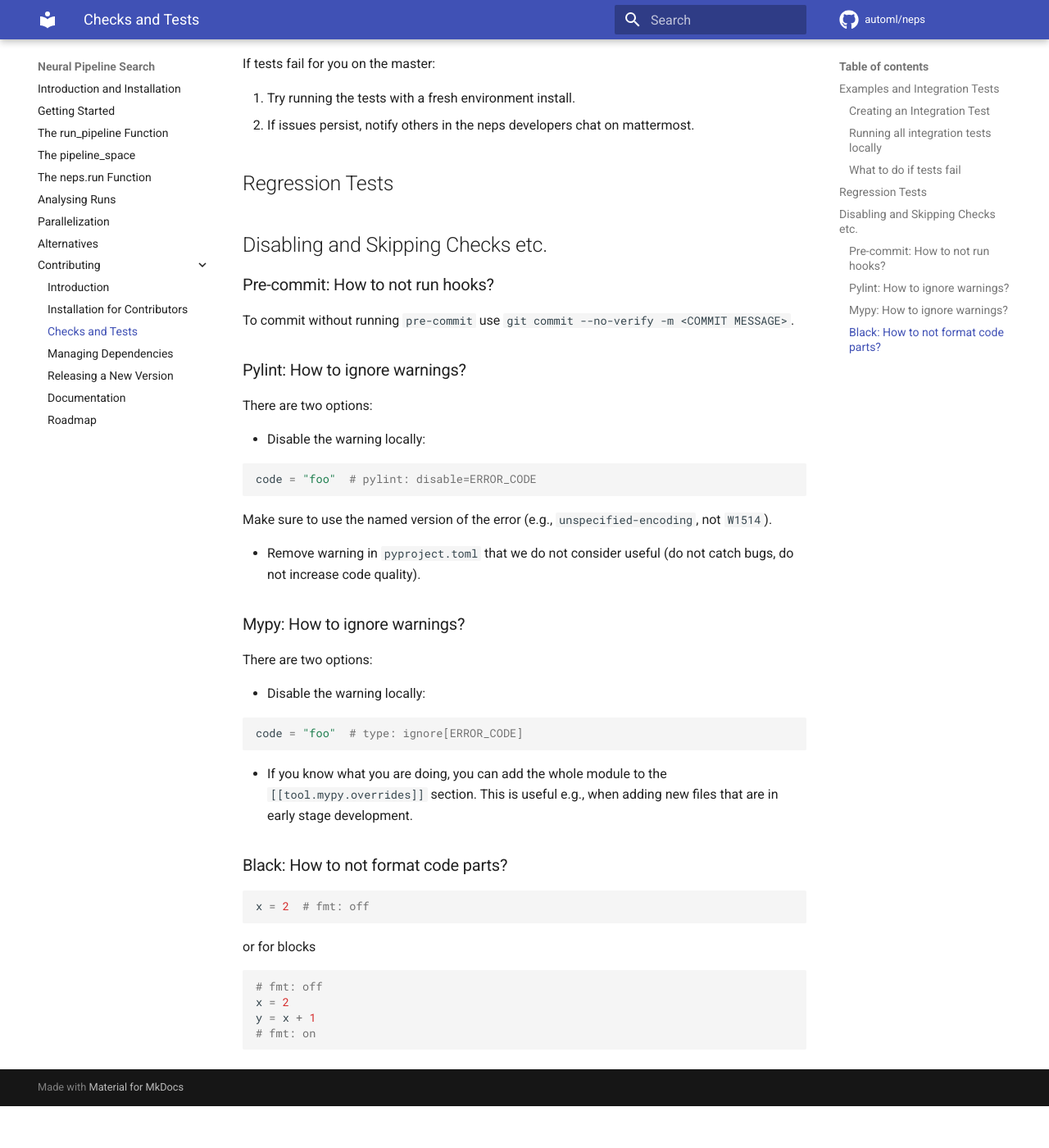
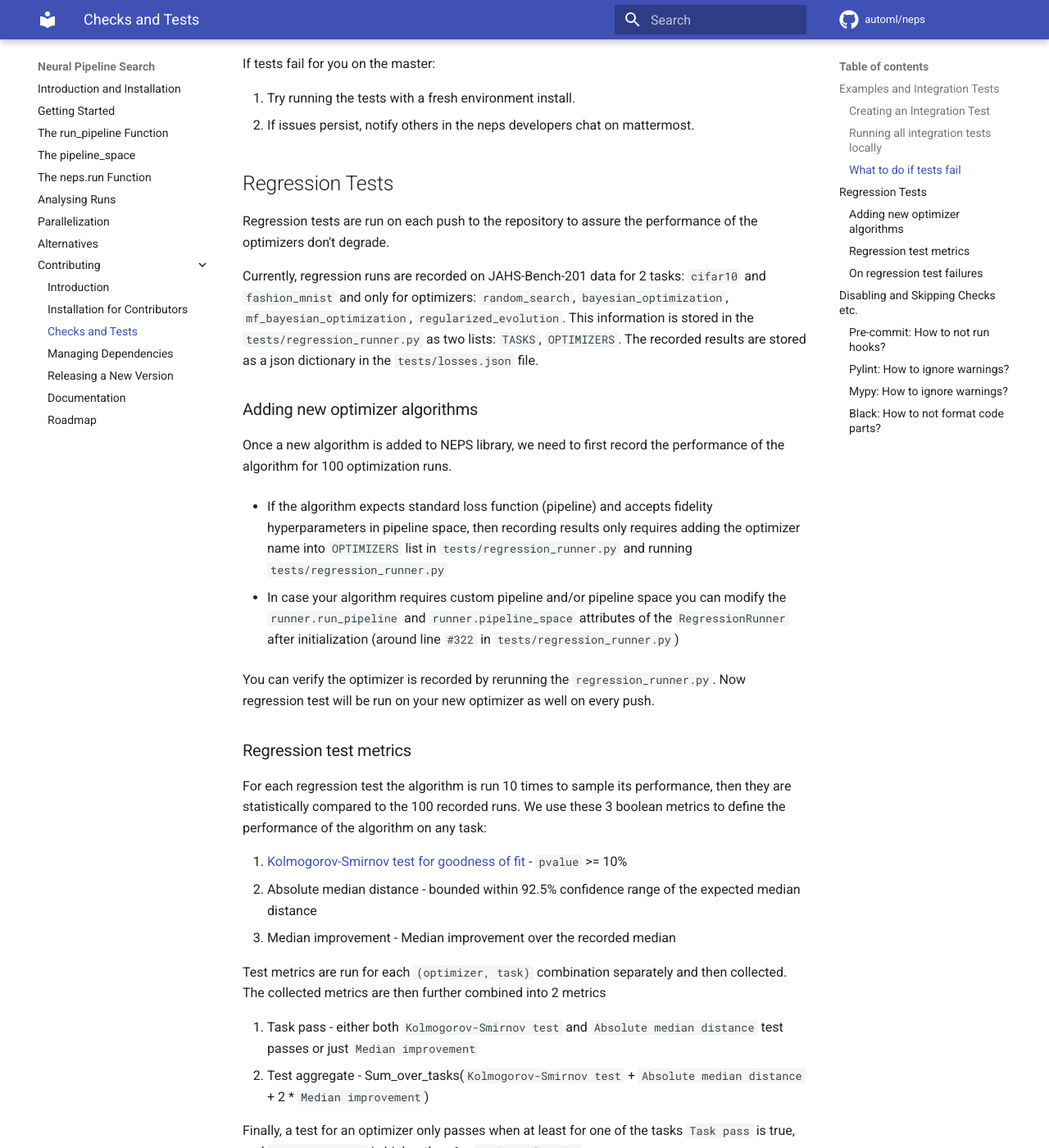
Before and after one commit to automl/neps, an MkDocs documentation site: the page built from docs/contributing/tests.md, in a window 1280 px wide and 1400 px high, scrolled down 1049 px. Shown: the whole window at 82% size. Built offline with MkDocs 1.6.1 and Material for MkDocs 9.7.7, drawn with Linux system fonts in a browser that asks for light colours; comment, search, counter and statistics services are not loaded; the version menu is left out; before the commit the page ends 2398 px from its top, so only the background shows below that; some of the changed text lies outside the part shown.

Commit message:
Documentation: Regression tests

````diff
--- a/docs/contributing/tests.md
+++ b/docs/contributing/tests.md
@@ -41,6 +41,49 @@ If tests fail for you on the master:
 1. If issues persist, notify others in the neps developers chat on mattermost.
 
 ## Regression Tests
+
+Regression tests are run on each push to the repository to assure the performance of the optimizers don't degrade.
+
+Currently, regression runs are recorded on JAHS-Bench-201 data for 2 tasks: `cifar10` and `fashion_mnist` and only for optimizers: `random_search`, `bayesian_optimization`, `mf_bayesian_optimization`, `regularized_evolution`.
+This information is stored in the `tests/regression_runner.py` as two lists: `TASKS`, `OPTIMIZERS`.
+The recorded results are stored as a json dictionary in the `tests/losses.json` file.
+
+### Adding new optimizer algorithms
+
+Once a new algorithm is added to NEPS library, we need to first record the performance of the algorithm for 100 optimization runs.
+
+- If the algorithm expects standard loss function (pipeline) and accepts fidelity hyperparameters in pipeline space, then recording results only requires adding the optimizer name into `OPTIMIZERS` list in `tests/regression_runner.py` and running `tests/regression_runner.py`
+
+- In case your algorithm requires custom pipeline and/or pipeline space you can modify the `runner.run_pipeline` and `runner.pipeline_space` attributes of the `RegressionRunner` after initialization (around line `#322` in `tests/regression_runner.py`)
+
+You can verify the optimizer is recorded by rerunning the `regression_runner.py`.
+Now regression test will be run on your new optimizer as well on every push.
+
+### Regression test metrics
+
+For each regression test the algorithm is run 10 times to sample its performance, then they are statistically compared to the 100 recorded runs. We use these 3 boolean metrics to define the performance of the algorithm on any task:
+
+1. [Kolmogorov-Smirnov test for goodness of fit](https://docs.scipy.org/doc/scipy/reference/generated/scipy.stats.kstest.html) - `pvalue` >= 10%
+1. Absolute median distance - bounded within 92.5% confidence range of the expected median distance
+1. Median improvement - Median improvement over the recorded median
+
+Test metrics are run for each `(optimizer, task)` combination separately and then collected.
+The collected metrics are then further combined into 2 metrics
+
+1. Task pass - either both `Kolmogorov-Smirnov test` and `Absolute median distance` test passes or just `Median improvement`
+1. Test aggregate - Sum_over_tasks(`Kolmogorov-Smirnov test` + `Absolute median distance` + 2 * `Median improvement`)
+
+Finally, a test for an optimizer only passes when at least for one of the tasks `Task pass` is true, and `Test aggregate` is higher than 1 + `number of tasks`
+
+### On regression test failures
+
+Regression tests are stochastic by nature, so they might fail occasionally even the algorithm performance didn't degrade.
+In the case of regression test failure, try running it again first, if the problem still persists, then you can contact [Danny Stoll](mailto:stolld@cs.uni-freiburg.de) or [Samir](mailto:garibovs@cs.uni-freiburg.de).
+You can also run tests locally by running:
+
+```
+poetry run pytest -m regression_all
+```
 
 ## Disabling and Skipping Checks etc.
 
````
Also changed, not shown: 2 other files.
